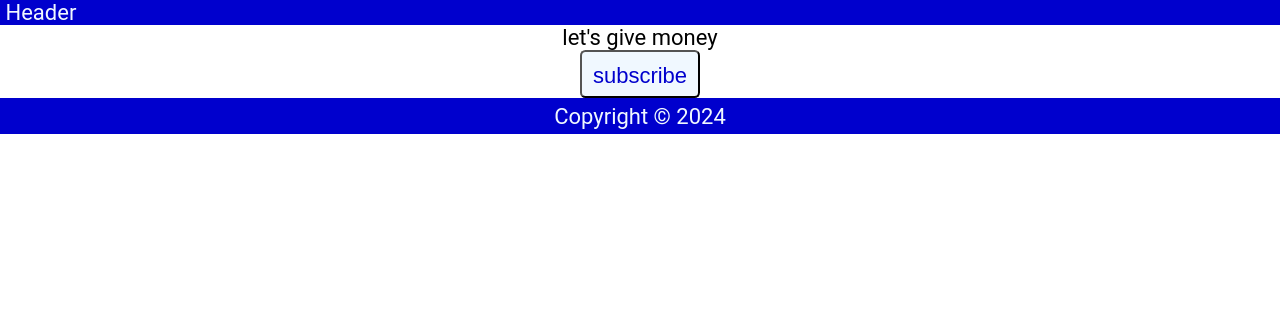
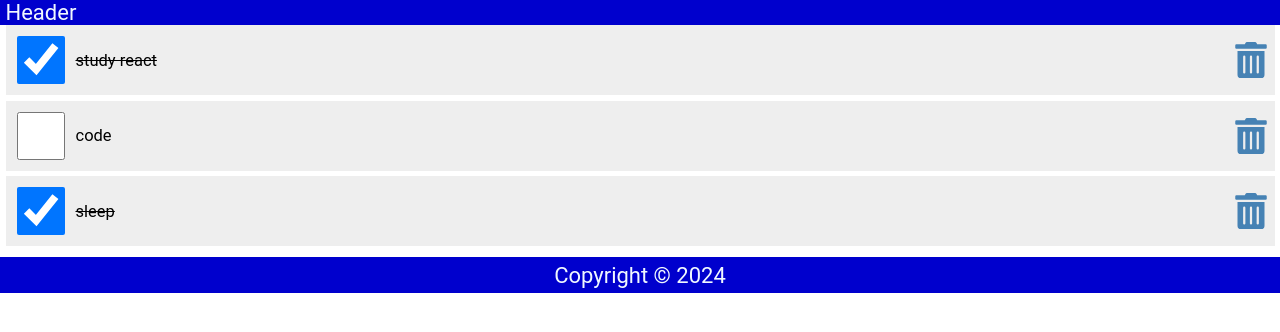
Before and after one commit to shahulHameedN-code/reactLearning, a React (Create React App) app: page / in a window 1280 px wide. Shown: the top 332 px of the page. Built offline with nearby package versions, Linux system fonts and the light colour scheme.

Commit message:
to do list

```diff
--- a/package.json
+++ b/package.json
@@ -8,6 +8,7 @@
     "@testing-library/user-event": "^13.5.0",
     "react": "^18.3.1",
     "react-dom": "^18.3.1",
+    "react-icons": "^5.2.1",
     "react-scripts": "5.0.1",
     "web-vitals": "^2.1.4"
   },
--- a/src/Content.js
+++ b/src/Content.js
@@ -1,19 +1,47 @@
 import React from 'react'
 import { useState } from 'react';
-
+import { FaTrashAlt } from 'react-icons/fa';
 const Content = () => {
 
-  const [name, setName]=useState("give")
-  function handleNameChange(){
-    const names=['give','earn','grow']
-    const randomInt=Math.floor(Math.random()*3)
-    setName(names[randomInt])
+
+  const [items,setItems]=useState([{id:1,checked:true,description:"study react"},
+    {id:2,checked:false,description:"code"},
+    {id:3,checked:true,description:"sleep"}
+  ]);
+
+const handleCheck=(id) =>{
+  const itemsList=items.map((item)=>
+  item.id===id ? {...item, checked:!item.checked}:item)
+  setItems(itemsList)
+}
+const handleDelete=(id)=>{
+  const itemList=items.filter((item)=>item.id!==id)
+  setItems(itemList)
+}
+
+const renderContent= ()=>{
+  if(items.length){
+ return <ul>
+  {items.map((item)=>(
+  <li className='item' key={item.id}>
+    <input type="checkbox" onChange={()=>handleCheck(item.id)} checked={item.checked} />
+    <label style={(item.checked)?{textDecoration: 'line-through'} :null}>{item.description}</label>
+    <FaTrashAlt
+    role='button'
+    tabIndex="0"
+    onClick={()=>handleDelete(item.id)}/>
+  </li>
+  ))}
+</ul>
   }
+  else{
+    return <p> Your list is empty</p>
+  }
+}
 
   return (
     <main>
-      <p>let's {name} money</p>
-      <button onClick={handleNameChange}>subscribe</button>
+      {renderContent()}
     </main>
   )
 }
```
Also changed, not shown: 1 other file (tests, documents, lock files or other folders).
